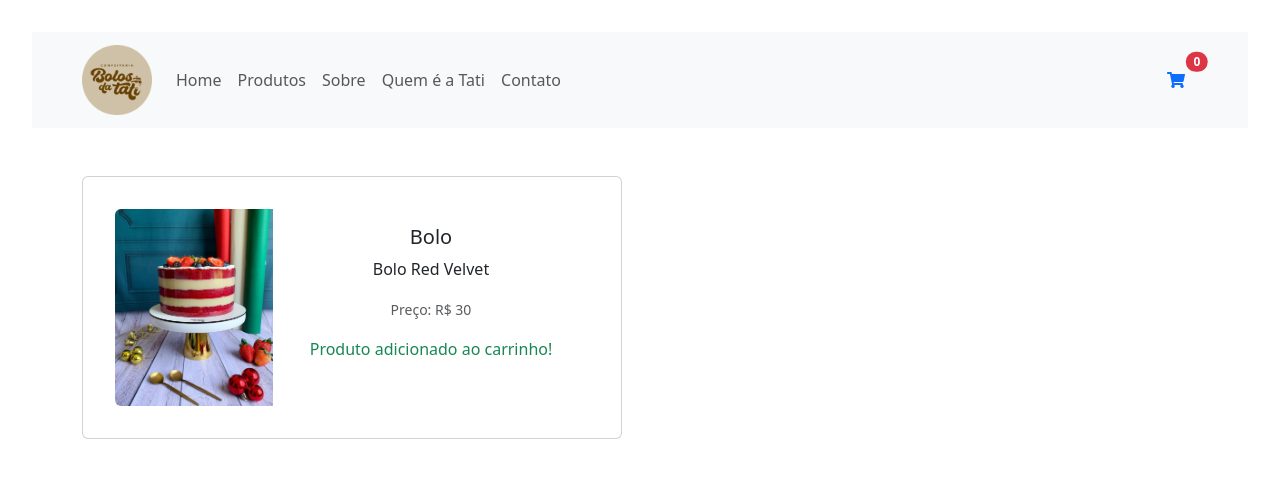
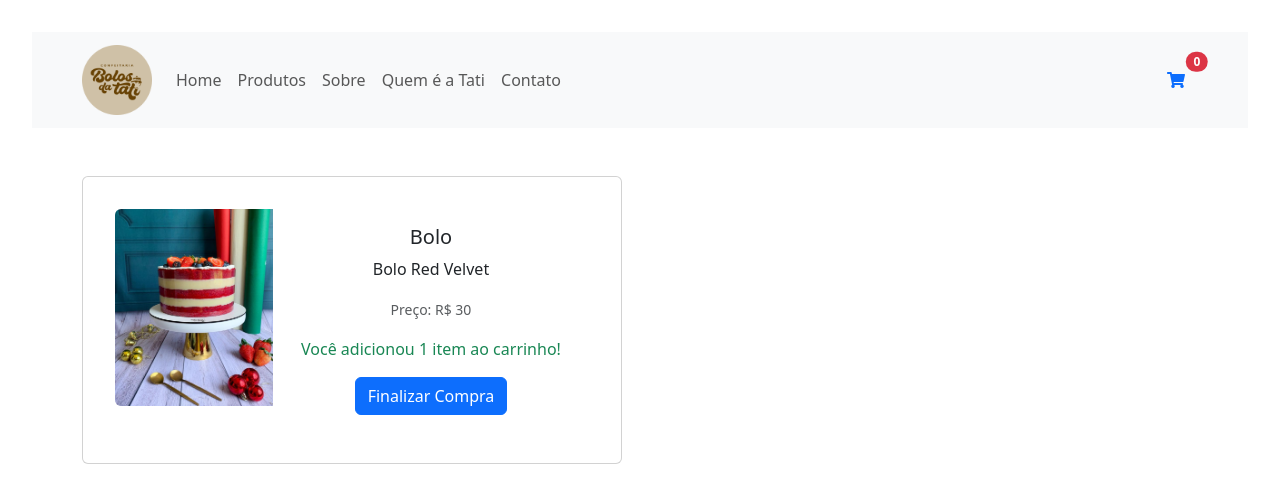
Before and after one commit to JeffinhoTeles/Projeto-de-ReactJS, a React (Vite) app in the folder bolos-da-tati/: page /item/1 in a window 1280 px wide. Both pictures are taken after a click on the button "Adicionar ao carrinho". Shown: the top 502 px of the page. Built offline with nearby package versions, Linux system fonts and the light colour scheme.

Commit message:
feature - Sincronizar Counter

```diff
--- a/bolos-da-tati/src/components/ItemCount.jsx
+++ b/bolos-da-tati/src/components/ItemCount.jsx
@@ -17,7 +17,7 @@ const ItemCount = ({ stock, initial, onAdd }) => {
 
   const handleOnAdd = () => {
     if (stock > 0) {
-      onAdd(count);
+      onAdd(count); // Emite o evento com a quantidade selecionada
     }
   };
 
@@ -32,15 +32,10 @@ const ItemCount = ({ stock, initial, onAdd }) => {
           <i className="fas fa-plus"></i>
         </button>
       </div>
-      <button
-        onClick={handleOnAdd}
-        className="btn btn-primary mt-3"
-        disabled={stock === 0 || count > stock}
-      >
+      <button onClick={handleOnAdd} className="btn btn-primary mt-3">
         <i className="fas fa-cart-plus"></i>
         Adicionar ao carrinho
       </button>
-      <p className="text-muted">Estoque disponível: {stock}</p>
     </div>
   );
 };
--- a/bolos-da-tati/src/components/ItemDetail.jsx
+++ b/bolos-da-tati/src/components/ItemDetail.jsx
@@ -1,15 +1,19 @@
 import React, { useState } from 'react';
+import { useNavigate } from 'react-router-dom'; // Para redirecionar para o carrinho
 import ItemCount from './ItemCount';
 
-const ItemDetail = ({ item }) => {
-  const [addedToCart, setAddedToCart] = useState(false);
+const ItemDetail = ({ item, addToCart }) => {
+  const [quantityToAdd, setQuantityToAdd] = useState(0); // Estado para armazenar a quantidade selecionada
+  const navigate = useNavigate(); // Hook para redirecionar para o carrinho
 
-  const handleAddToCart = (quantity) => {
-    console.log(`Adicionado ${quantity} unidades de ${item.title} ao carrinho.`);
-    setAddedToCart(true);
+  const handleAdd = (quantity) => {
+    setQuantityToAdd(quantity); // Armazena a quantidade recebida do ItemCount
   };
 
-  if (!item) return null;
+  const handleCheckout = () => {
+    addToCart(item, quantityToAdd); // Adiciona ao carrinho
+    navigate('/cart'); // Redireciona para o carrinho
+  };
 
   return (
     <div className="card mb-3" style={{ maxWidth: '540px' }}>
@@ -23,14 +27,15 @@ const ItemDetail = ({ item }) => {
             <p className="card-text">{item.description}</p>
             <p className="card-text"><small className="text-muted">Preço: R$ {item.price}</small></p>
 
-            {item.stock > 0 ? (
-              !addedToCart ? (
-                <ItemCount stock={item.stock} initial={1} onAdd={handleAddToCart} />
-              ) : (
-                <p className="text-success">Produto adicionado ao carrinho!</p>
-              )
+            {quantityToAdd === 0 ? (
+              <ItemCount stock={item.stock} initial={1} onAdd={handleAdd} />
             ) : (
-              <p className="text-danger">Produto fora de estoque</p>
+              <>
+                <p className="text-success">Você adicionou {quantityToAdd} {quantityToAdd > 1 ? 'itens' : 'item'} ao carrinho!</p>
+                <button onClick={handleCheckout} className="btn btn-primary">
+                  Finalizar Compra
+                </button>
+              </>
             )}
           </div>
         </div>
```
